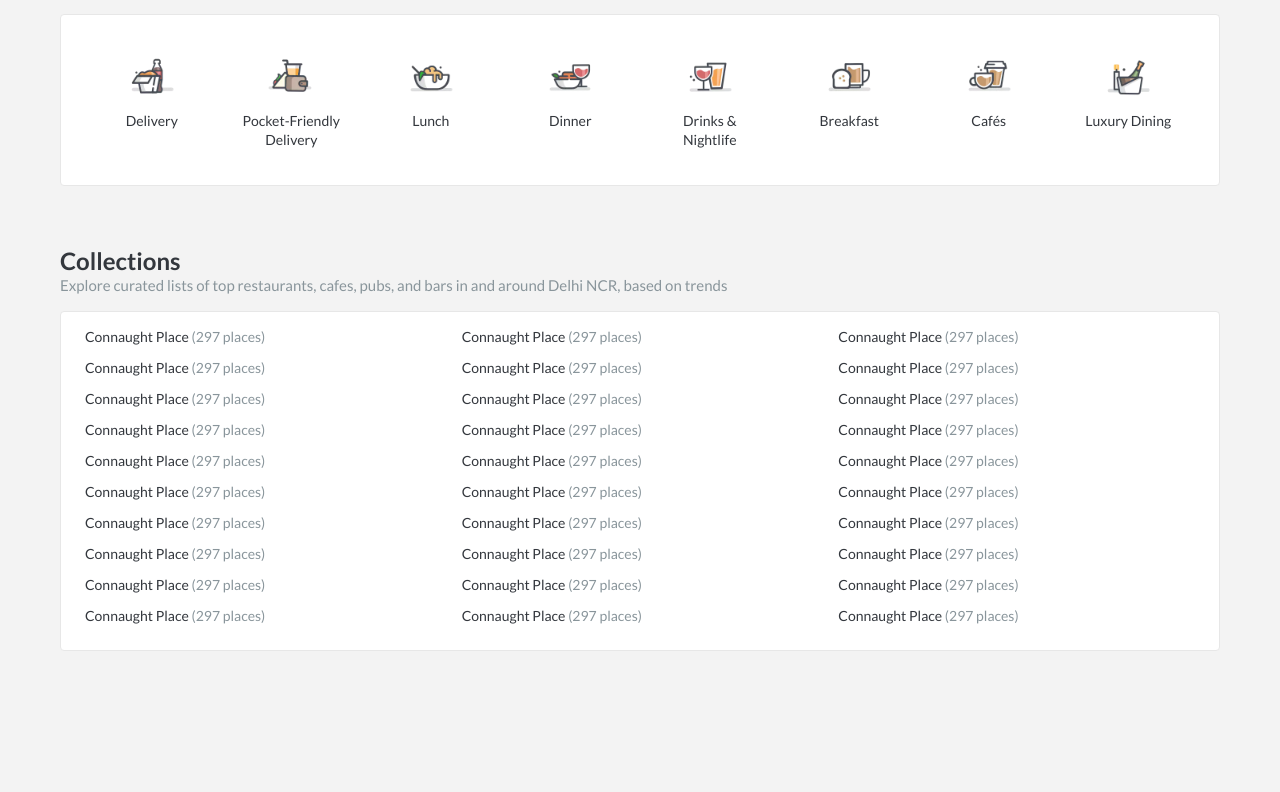
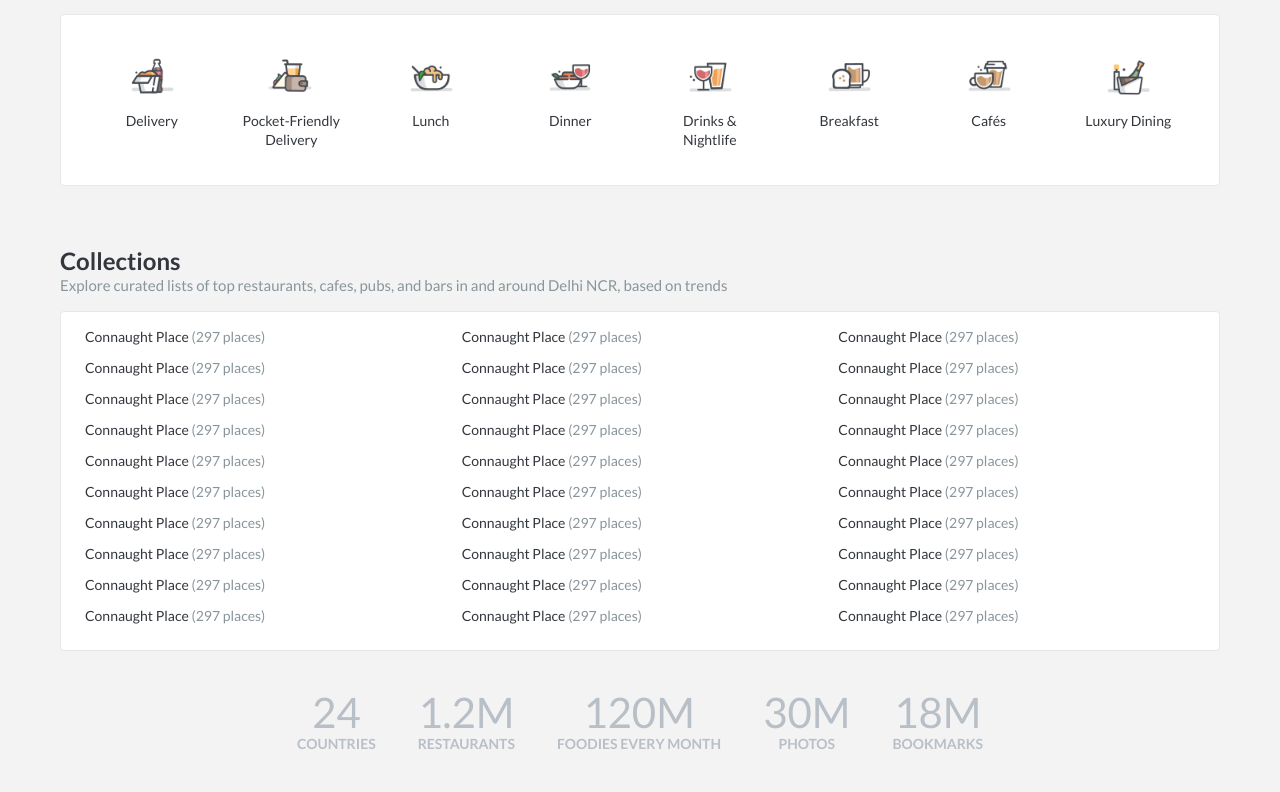
Before and after one commit to Aakash1234567/Zomato-Clone, a plain HTML site: page index.html in a window 1280 px wide. Shown: the part 1024-1816 px from the top of the page. Before the commit the page ends 1675 px from the top, so only its background shows below. Drawn offline with nearby package versions, Linux system fonts and the light colour scheme.

Commit message:
Complete statistic column

```diff
--- a/css/main.css
+++ b/css/main.css
@@ -550,6 +550,54 @@ section {
 	color: #89959B;
 }
 
+/*==================================*/
+/*		     Statistic              */
+/*==================================*/
+
+.grey-text-column {
+	margin-top: 0;
+	text-align: center;
+}
+
+.grey-text-column .section-container {
+	margin-top: 20px;
+	padding-top: 20px;
+	margin-bottom: 40px;
+	padding-left: 10px;
+	padding-right: 10px;
+	text-align: center;
+}
+
+.grey-text-column .section-container > div {
+	display: inline-block;
+	margin: 0 auto;
+}
+
+.statistic {
+	float: left;
+	text-transform: uppercase;
+	margin: 0 21px 28px 21px;
+	color: #B9BFC7;
+}
+
+.statistic .value {
+	font-weight: 400;
+	font-size: 42px;
+	line-height: 1;
+}
+
+.statistic .label {
+	font-weight: 600;
+	font-size: 14px;
+}
+
+
+
+
+
+
+
+
 
 /*==================================*/
 /*		     Clearfix                */
--- a/index.html
+++ b/index.html
@@ -225,5 +225,31 @@
 			</div>
 		</div>
 	</section>
+	<section class="grey-text-column">
+		<div class="section-container">
+			<div class="clearfix">
+				<div class="statistic grey-text">
+					<div class="value">24</div>
+					<div class="label">Countries</div>
+				</div>
+				<div class="statistic grey-text">
+					<div class="value">1.2m</div>
+					<div class="label">Restaurants</div>
+				</div>
+				<div class="statistic grey-text">
+					<div class="value">120m</div>
+					<div class="label">Foodies every month</div>
+				</div>
+				<div class="statistic grey-text">
+					<div class="value">30m</div>
+					<div class="label">Photos</div>
+				</div>
+				<div class="statistic grey-text">
+					<div class="value">18m</div>
+					<div class="label">Bookmarks</div>
+				</div>
+			</div>
+		</div>
+	</section>
 </body>
 </html>
```
